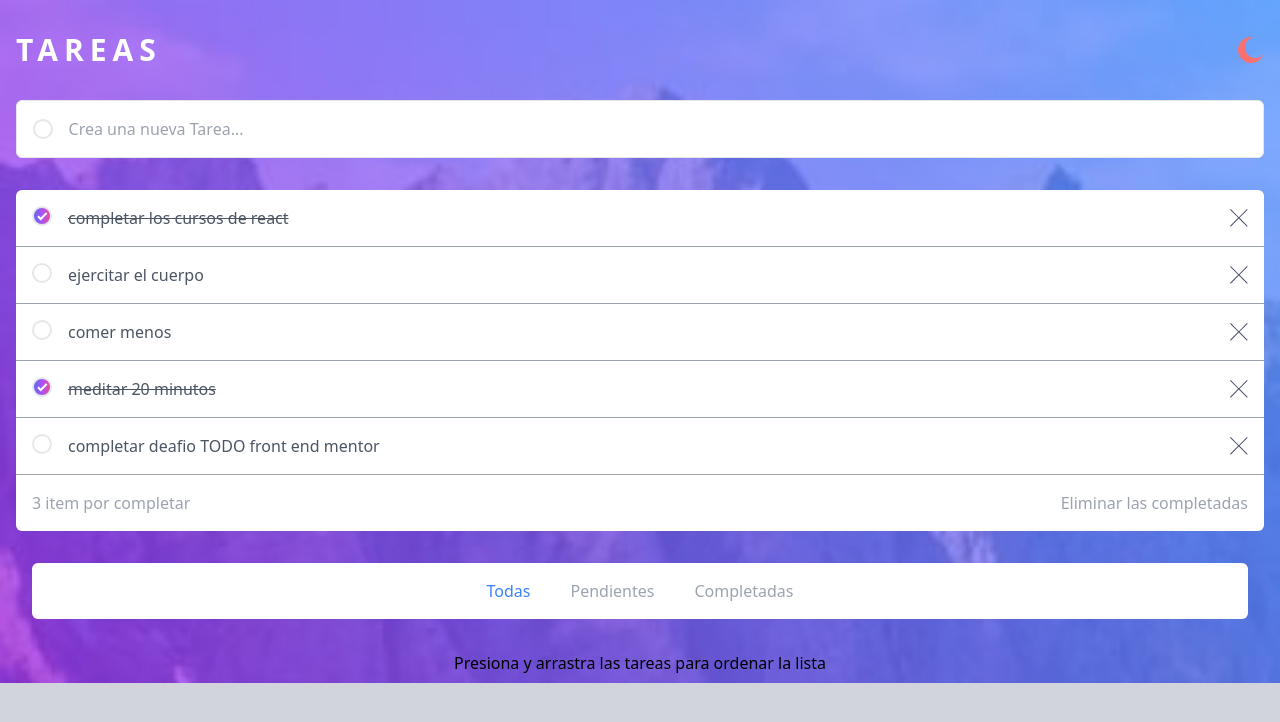
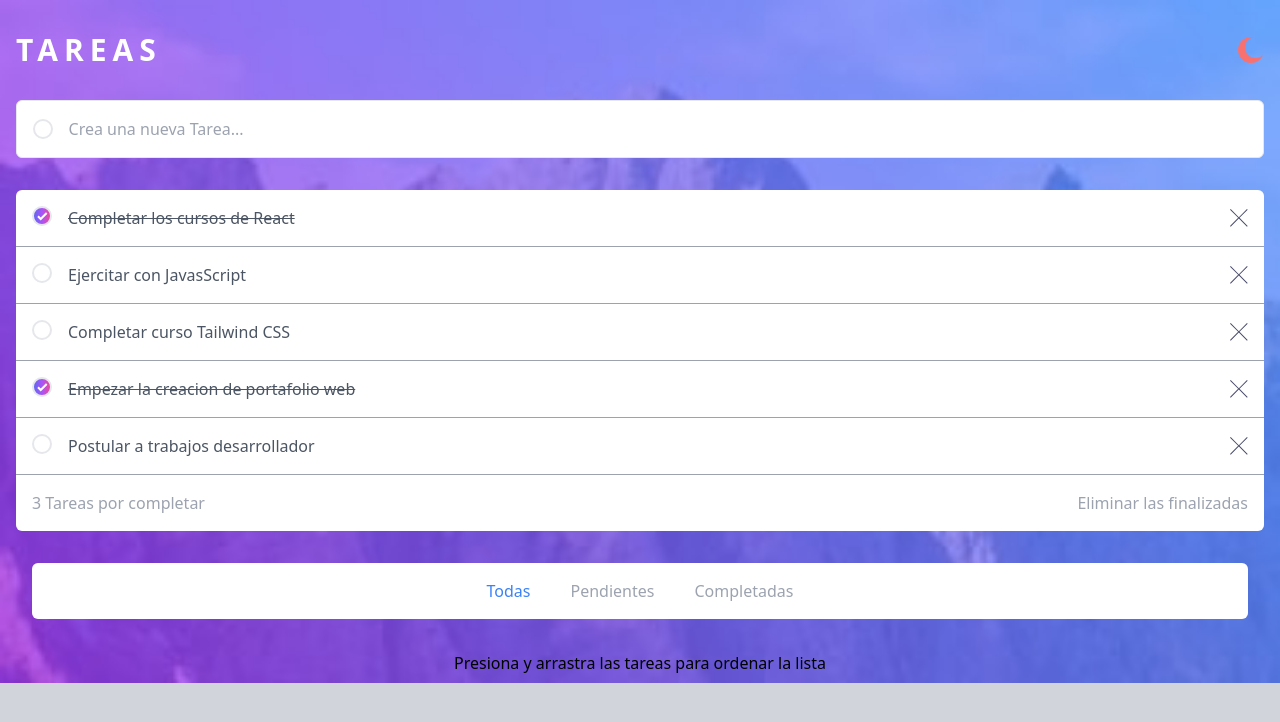
Before and after one commit to CarlosAncapi/Aplicacion-tareas-react-con-tailwind, a React (Vite) app: page / in a window 1280 px wide. Shown: the top 722 px of the page. Built offline with nearby package versions, Linux system fonts and the light colour scheme.

Commit message:
modularizacion, accion de botones y filtros ok

```diff
--- a/src/App.jsx
+++ b/src/App.jsx
@@ -7,11 +7,11 @@ import TodoFilter from "./components/TodoFilter";
 import TodoList from "./components/TodoList";
 
 const initialState = [
-  {id:1, title: "completar los cursos de react", completed: true},
-  {id:2, title: "ejercitar el cuerpo", completed: false},
-  {id:3, title: "comer menos", completed: false},
-  {id:4, title: "meditar 20 minutos", completed: true},
-  {id:5, title: "completar deafio TODO front end mentor", completed: false},
+  {id:1, title: "Completar los cursos de React", completed: true},
+  {id:2, title: "Ejercitar con JavasScript", completed: false},
+  {id:3, title: "Completar curso Tailwind CSS", completed: false},
+  {id:4, title: "Empezar la creacion de portafolio web", completed: true},
+  {id:5, title: "Postular a trabajos desarrollador ", completed: false},
 ]
 
 const App = () => {
--- a/src/components/TodoComputed.jsx
+++ b/src/components/TodoComputed.jsx
@@ -1,12 +1,12 @@
 const TodoComputed = ({ computedItemsLeft, clearCompleted }) => {
     return (
         <section className="flex justify-between rounded-b-md bg-white py-4 px-4">
-            <span className="text-gray-400">{computedItemsLeft} item por completar </span>
+            <span className="text-gray-400">{computedItemsLeft} Tareas por completar </span>
             <button
                 className="text-gray-400"
                 onClick={clearCompleted}
             >
-            Eliminar las completadas
+            Eliminar las finalizadas
             </button>
         </section>
     );
```
